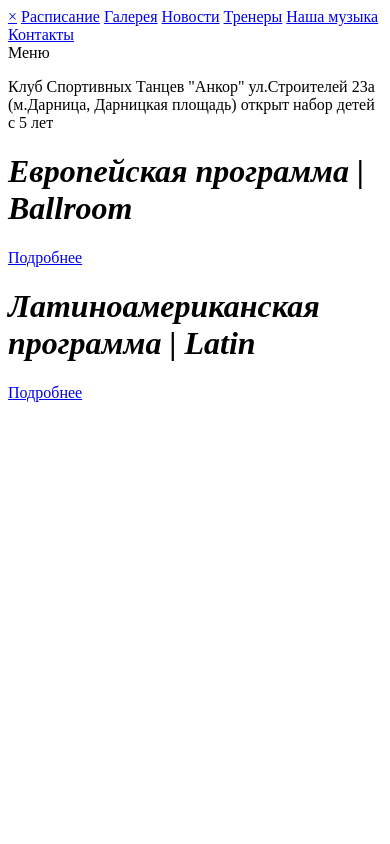
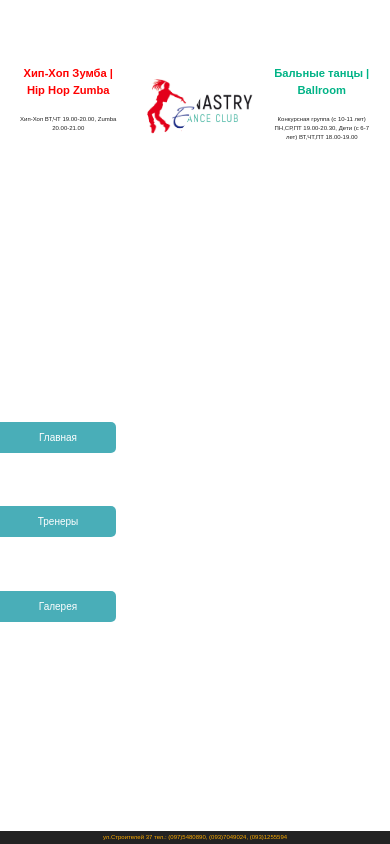
Before and after one commit to manuOo/dance-site, a plain HTML site: page index.html in a window 390 px wide. Drawn offline with Linux system fonts and the light colour scheme.

Commit message:
commit main site

```diff
--- a/index.html
+++ b/index.html
@@ -2,38 +2,47 @@
 <html lang="en">
 <head>
 	<meta charset="UTF-8">
-	<meta name="keywords" content="бальные танцы дарница, танцы левыи берег, бальные танцы левыи берег, Дарницкая площадь">
-	<meta name="description" content="танцы, бальные танцы для детей, танцы для детей левый берег">
-	<meta name="author" content="bmg">
+	<meta name="keywords" content="танцы, левый берег, дарница">
+	<meta name="description" content="танцы, танцы для детей, танцы дарница, зумба, хип-хоп левый берег">
+	<meta name="author" content="bmg media">
 	<meta name="viewport" content="width=device-width, initial-scale=1.0">
-	<link rel="stylesheet" href="css/style.css">
-		<title>Encore</title>
+	<link rel="stylesheet" type="text/css" href="style.css">
+	<script src="java.js"></script>
+	<title>	Enastry </title>
 </head>
 <body>
-	<div id="mySidenav" class="sidenav">
-		<a href="javascript:void(0)" class="closebtn" onclick="closeNav()">&times;</a>
-        <a href="raspisanie.html">Расписание</a>
-        <a href="gallery.html">Галерея</a>
-        <a href="news.html">Новости</a>
-        <a href="trenera.html">Тренеры</a>
-        <a href="music.html">Наша музыка</a>
-        <a href="contacts.html">Контакты</a>
-	</div>
-	<div class="navbar">
-		<a onclick="openNav()">Меню</a>
-		<p>Клуб Спортивных Танцев "Анкор" <span>ул.Строителей 23а (м.Дарница, Дарницкая площадь)</span> <span id="nabor">открыт набор детей с 5 лет</span></p>
-	</div>
-	<div id="main"></div>
-	<div class="container">
-  <div class="split left">
-    <h1 style="font-style: italic" id="standart">Европейская программа | Ballroom</h1>
-    <a href="https://www.worlddancesport.org/" target="_blank" class="button-standart">Подробнее</a>
-  </div>
-  <div class="split right">
-    <h1 style="font-style: italic" id="latin">Латиноамериканская программа | Latin</h1>
-    <a href="https://www.worlddancesport.org/" target="_blank" class="button-latin">Подробнее</a>
-  </div>
-  <script type="text/javascript" src="java/script.js"></script>
-</div>
+	<section id="wrapper" class="skewed">
+		<div class="layer bottom">
+			<div class="content-wrap">
+				<div class="content-body">
+					<h1>Бальные танцы | Ballroom</h1>
+					<p>Конкурсная группа (с 10-11 лет) ПН,СР,ПТ 19.00-20.30, Дети (с 6-7 лет) ВТ,ЧТ,ПТ 18.00-19.00</p>
+
+				</div>
+				<img src="./img/Enastry_logo_1 (1).jpg" alt="">
+			</div>
+		</div>
+
+		<div class="layer top">
+			<div class="content-wrap">
+				<div class="content-body">
+					<h1>Хип-Хоп Зумба | Hip Hop Zumba</h1>
+					<p>Хип-Хоп ВТ,ЧТ 19.00-20.00, Zumba 20.00-21.00</p>
+
+				</div>
+				<img src="./img/Enastry_logo_2 (2).jpg" alt="">
+			</div>
+		</div>
+		<div class="handle">
+		</div>
+		<div id="mySidenav" class="sidenav">
+			<a href="index.html" id="main">Главная</a>
+			<a href="treneri.html" id="treneri">Тренеры</a>
+			<a target="_blank" href="https://www.facebook.com/EnastryDanceClub/" id="gallery">Галерея</a>
+		</div>
+	</section>
+	<footer id="footer">
+		<p>	ул.Строителей 37 тел.: (097)5480890, (093)7049024, (093)1255594</p>
+	</footer>
 </body>
 </html>
--- /dev/null
+++ b/java.js
@@ -0,0 +1,19 @@
+document.addEventListener('DOMContentLoaded', function(){
+  let wrapper = document.getElementById('wrapper');
+  let topLayer = wrapper.querySelector('.top');
+  let handle = wrapper.querySelector('.handle');
+  let skew = 0;
+  let delta = 0;
+
+  if(wrapper.className.indexOf('skewed') != -1){
+    skew = 1000;
+  }
+
+  wrapper.addEventListener('mousemove', function(e){
+    delta = (e.clientX - window.innerWidth / 2) * 0.5;
+
+    handle.style.left = e.clientX + delta + 'px';
+
+    topLayer.style.width= e.clientX + skew + delta + 'px';
+  });
+});
--- /dev/null
+++ b/style.css
@@ -0,0 +1,207 @@
+body{
+	margin: 0;
+	padding: 0;
+	overflow: hidden;
+	font-size: 100%;
+	line-height: 1.6;
+	font-family: Arial, Helvetica, sans-serif;
+}
+#wraper{
+	position: relative;
+	width: 100%;
+	min-height: 55vw;
+	overflow: hidden;
+}
+.layer{
+	position: absolute;
+	width: 100vw;
+	min-height: 55vw;
+	overflow: hidden;
+}
+.layer .content-wrap{
+	position: absolute;
+	width: 100vw;
+	min-height: 55vw;
+}
+.layer .content-body{
+	width: 25%;
+	position: absolute;
+	top: 25%;
+	text-align: center;
+	transition:translateY(-50%);
+	color: #222;
+}
+.layer img{
+	position: absolute;
+	width: 35%;
+	top: 50%;
+	left: 50%;
+	transform:translate(-50%, -50%);
+}
+.layer h1{
+	font-size: 2em;
+}
+.bottom{
+	background: #fff;
+	z-index: 1;
+}
+.bottom .content-body{
+	right: 5%;
+}
+.bottom h1{
+	color: #00b386;
+}
+.top{
+	background-color: #fff;
+	color: #222;
+	z-index: 2;
+	width: 50vw;
+}
+.top .content-body{
+	left: 5%;
+	color: #222;
+}
+.top h1{
+	color: #ff0000;
+}
+.handle{
+	position: absolute;
+	height: 100%;
+	display: block;
+	background-color: #fdab00;
+	width: 5px;
+	top: 0;
+	left: 50%;
+	z-index: 3;
+}
+.skewed .handle{
+	top: 50%;
+	transform:rotate(30deg) translateY(-50%);
+	height: 200%;
+	transform-origin:top;
+}
+.skewed .top{
+	transform: skew(-30deg);
+	margin-left: -1000px;
+	width: calc(50vw + 1000px);
+}
+.skewed .top .content-wrap{
+	transform: skew(30deg);
+	margin-left: 1000px;
+}
+#mySidenav a{
+	position: absolute;
+	left: -80px;
+	transition: 0.3s;
+	padding: 15px;
+	width: 100px;
+	text-decoration: none;
+	font-size: 20px;
+	color: #fff;
+	border-radius: 0 5px 5px 0;
+	z-index: 2;
+}
+#mySidenav a:hover{
+	left: 0;
+}
+#main{
+	top: 20px;
+	background-color: #1C9AA7;
+}
+#treneri{
+	top: 80px;
+	background-color: #1C9AA7;
+}
+#gallery{
+	top: 140px;
+	background-color: #1C9AA7;
+}
+#footer{
+	position: fixed;
+	left: 0;
+	bottom: 0;
+	width: 100%;
+	background-color: #222;
+	color: #fdab00;
+	text-align: center;
+	z-index: 4;
+}
+@media(max-width: 560px){
+	body{
+		margin: 0;
+		font-size: 35%;
+		line-height: 1.5;
+		text-align: center;
+	}
+h1{
+		margin: 0;
+		padding: 1em 0;
+	}
+p{
+		margin: 0;
+		padding: 1em 0;
+	}
+.handle{
+	position: absolute;
+	height: 100%;
+	display: none;
+	background-color: #fdab00;
+	width: 0px;
+	top: 0;
+	left: 50%;
+	z-index: 3;
+}
+.skewed .handle{
+	top: 50%;
+	transform:rotate(30deg) translateY(-50%);
+	height: 200%;
+	transform-origin:top;
+	display: none;
+}
+.skewed .top{
+	transform: skew(-30deg);
+	margin-left: -1000px;
+	width: calc(50vw + 1000px);
+}
+.skewed .top .content-wrap{
+	transform: skew(30deg);
+	margin-left: 1000px;
+}
+#mySidenav{
+	font-size: 35%;
+}
+#mySidenav a{
+	position: fixed;
+	left: 0px;
+	padding: 8px;
+	width: 100px;
+	text-decoration: none;
+	font-size: 10px;
+	color: #fff;
+	border-radius: 0 5px 5px 0;
+	opacity: 0.8;
+}
+#main{
+	top: 50%;
+	background-color: #1C9AA7;
+}
+#treneri{
+	top: 60%;
+	background-color: #1C9AA7;
+}
+#gallery{
+	top: 70%;
+	background-color: #1C9AA7;
+}
+#footer{
+	position: fixed;
+	left: 0;
+	bottom: 0;
+	width: 100%;
+	background-color: #222;
+	color: #fdab00;
+	text-align: center;
+	z-index: 4;
+	font-size: 35%;
+}
+}
--- /dev/null
+++ b/style1.css
@@ -0,0 +1,131 @@
+body, html{
+	height: 100%;
+	margin: 0;
+	font-size: 16px;
+	font-family: "Lato", sans-serif;
+	font-weight: 400;
+	line-height: 1.8em;
+	color: #666;
+}
+.pimg1, .pimg2, .pimg3{
+	position: relative;
+	opacity: 0.70;
+	background-position: center;
+	background-repeat: no-repeat;
+
+	background-attachment: fixed;
+}
+.pimg1{
+	background-image:url('./img/image.jpeg');
+	min-height: 600px;
+}
+.pimg2{
+	background-image:url('./img/image(2).jpeg');
+	min-height: 600px;
+}
+.pimg3{
+	background-image:url('./img/image(1).jpeg');
+	min-height: 600px;
+}
+.section{
+	text-align: center;
+	padding: 50px 80px;
+}
+.section-light{
+	background-color: #f4f4f4;
+	color: #666;
+}
+.section-dark{
+	background-color: #282e34;
+	color: #ddd;
+}
+.ptext{
+	position: absolute;
+	top: 25%;
+	width: 100%;
+	text-align: center;
+	color: #000;
+	font-size: 27px;
+	letter-spacing: 8px;
+	text-transform: uppercase;
+}
+.ptext .border{
+	background-color: #111;
+	color: #fff;
+	padding: 20px;
+}
+.ptext .border.trans{
+	background-color: transparent;
+}
+
+
+#mySidenav a{
+	position: absolute;
+	left: -80px;
+	transition: 0.3s;
+	padding: 15px;
+	width: 100px;
+	text-decoration: none;
+	font-size: 20px;
+	color: #fff;
+	border-radius: 0 5px 5px 0;
+	z-index: 2;
+}
+#mySidenav a:hover{
+	left: 0;
+}
+#main{
+	top: 20px;
+	background-color: #1C9AA7;
+}
+#treneri{
+	top: 80px;
+	background-color: #1C9AA7;
+}
+#gallery{
+	top: 140px;
+	background-color: #1C9AA7;
+}
+#footer{
+	position: fixed;
+	left: 0;
+	bottom: 0;
+	width: 100%;
+	background-color: #222;
+	color: #fdab00;
+	text-align: center;
+	z-index: 4;
+}
+@media(max-width: 560px){
+	.pimg1, .pimg2, .pimg3{
+	position: relative;
+	background-position: top;
+	background-attachment: fixed;
+}
+#mySidenav{
+	font-size: 35%;
+}
+#mySidenav a{
+	position: fixed;
+	left: 0px;
+	padding: 8px;
+	width: 100px;
+	text-decoration: none;
+	font-size: 10px;
+	color: #fff;
+	border-radius: 0 5px 5px 0;
+	opacity: 0.8;
+}
+#main{
+	top: 50%;
+	background-color: #1C9AA7;
+}
+#treneri{
+	top: 60%;
+	background-color: #1C9AA7;
+}
+#gallery{
+	top: 70%;
+	background-color: #1C9AA7;
+}
+}
```
Also changed, not shown: gallery.html (added, +24 -0 lines), treneri.html (added, +66 -0 lines), img/Enastry_logo.jpg (added), img/Enastry_logo_1 (1).jpg (added), img/Enastry_logo_2 (2).jpg (added), img/image(1).jpeg (added), img/image(2).jpeg (added), img/image.jpeg (added).
